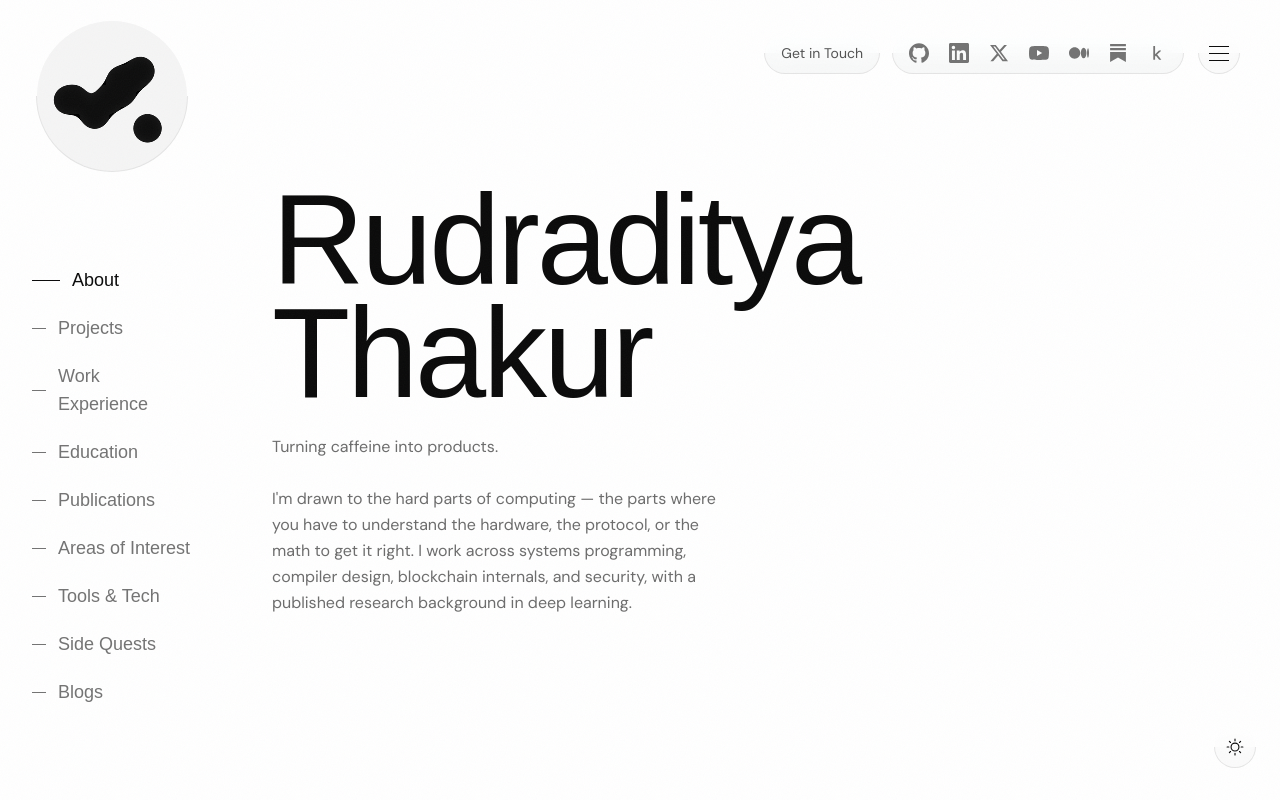
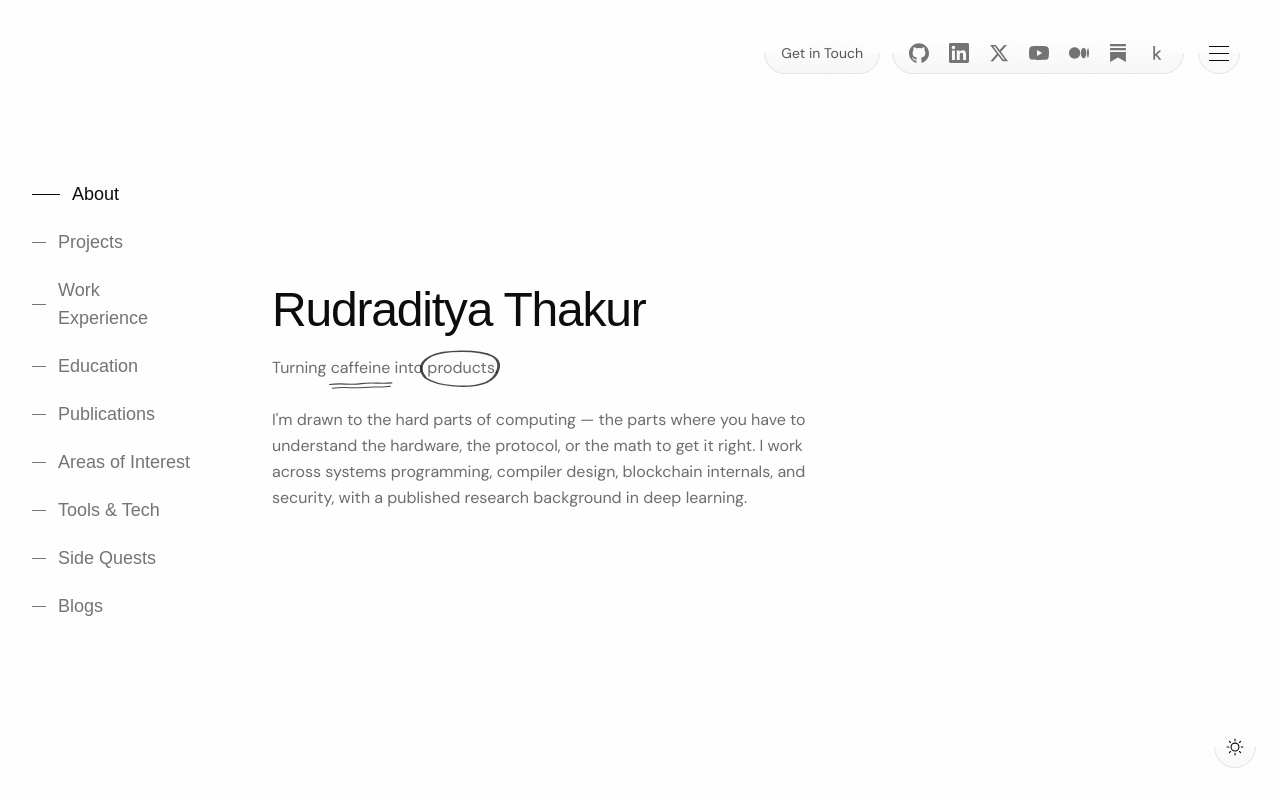
Before and after one commit to rudraditya21/rudraditya21.github.io, a Next.js app: page / in a window 1280 px wide. Shown: the top 800 px of the page. Built offline with nearby package versions, Linux system fonts and the light colour scheme; a web font is replaced by a local one.

Commit message:
updated: about section

```diff
--- a/app/page.tsx
+++ b/app/page.tsx
@@ -1,7 +1,6 @@
 'use client'
 
 import { useState, useEffect, useRef, useCallback } from 'react'
-import gsap from 'gsap'
 import LoadingScreen from '@/components/loading-screen'
 import WorkExperience from '@/components/work-experience'
 import Education from '@/components/education'
@@ -27,85 +26,6 @@ const navItems = [
   { label: 'Side Quests',       id: 'quests' },
   { label: 'Blogs',             id: 'writing' },
 ]
-
-const BLOB_COUNT = 9
-const BLOB_SIZE  = 20 // % of container
-
-function randomInCircle(maxR: number) {
-  const angle = Math.random() * Math.PI * 2
-  const r = Math.sqrt(Math.random()) * maxR
-  return { x: Math.cos(angle) * r, y: Math.sin(angle) * r }
-}
-
-function BlobAvatar() {
-  const containerRef = useRef<HTMLDivElement>(null)
-  const blobRefs    = useRef<(HTMLDivElement | null)[]>([])
-
-  useEffect(() => {
-    const container = containerRef.current
-    if (!container) return
-    const size   = container.offsetWidth
-    const blobPx = size * BLOB_SIZE / 100
-    const maxR   = size / 2 - blobPx / 2 - 4
-
-    function wander(el: HTMLDivElement) {
-      const { x, y } = randomInCircle(maxR)
-      gsap.to(el, {
-        x, y,
-        duration: 0.5 + Math.random() * 0.9,
-        ease: 'power1.inOut',
-        onComplete: () => wander(el),
-      })
-    }
-
-    blobRefs.current.forEach((el, i) => {
-      if (!el) return
-      const start = randomInCircle(maxR)
-      gsap.set(el, { x: start.x, y: start.y })
-      setTimeout(() => wander(el), i * 80)
-    })
-
-    return () => { blobRefs.current.forEach(el => el && gsap.killTweensOf(el)) }
-  }, [])
-
-  return (
-    <div
-      className="relative aspect-square w-full rounded-full p-px"
-      style={{ background: 'linear-gradient(to bottom, transparent 50%, var(--border) 50%)' }}
-    >
-    <div ref={containerRef} className="relative h-full w-full overflow-hidden rounded-full bg-muted">
-      {/* Gooey filter: blur → alpha threshold → blobs merge when touching */}
-      <svg style={{ position: 'absolute', width: 0, height: 0 }}>
-        <defs>
-          <filter id="goo">
-            <feGaussianBlur in="SourceGraphic" stdDeviation="6" result="blur" />
-            <feColorMatrix in="blur" mode="matrix"
-              values="1 0 0 0 0  0 1 0 0 0  0 0 1 0 0  0 0 0 22 -10"
-            />
-          </filter>
-        </defs>
-      </svg>
-
-      {/* Filter wrapper — does not include the circle border/bg */}
-      <div className="absolute inset-0" style={{ filter: 'url(#goo)' }}>
-        {Array.from({ length: BLOB_COUNT }, (_, i) => (
-          <div
-            key={i}
-            ref={el => { blobRefs.current[i] = el }}
-            className="absolute rounded-full bg-foreground"
-            style={{
-              width:  `${BLOB_SIZE}%`,
-              height: `${BLOB_SIZE}%`,
-              top:  `${50 - BLOB_SIZE / 2}%`,
-              left: `${50 - BLOB_SIZE / 2}%`,
-            }}
-          />
-        ))}
-      </div>
-    </div>
-    </div>
-  )
-}
 
 const EMAIL = 'mr.rudradityathakur@gmail.com'
 
@@ -195,10 +115,6 @@ export default function Home() {
 
       {/* Fixed left sidebar */}
       <aside className="fixed left-0 top-0 z-40 hidden h-screen w-56 flex-col lg:flex">
-        <div className="px-9 pt-5">
-          <BlobAvatar />
-        </div>
-
         <nav className="my-auto flex flex-col gap-5 px-8">
           {navItems.map(({ label, id }) => {
             const active = activeSection === id
@@ -257,22 +173,28 @@ export default function Home() {
       <div className="lg:ml-56">
         <section id="about" className="flex min-h-svh items-center px-12 py-20">
           <div>
-            <div className="mb-8 w-24 sm:w-28 md:w-32 lg:hidden">
-              <BlobAvatar />
-            </div>
             <h1
-              className="mb-6 leading-[0.88] tracking-tight text-[3rem] sm:text-[4rem] md:text-[6rem] lg:text-[clamp(7rem,10vw,10rem)]"
+              className="mb-6 whitespace-nowrap leading-[0.88] tracking-tight text-[clamp(1.15rem,calc((100vw-20rem)/18),3rem)]"
               style={{ fontFamily: 'var(--font-unbounded)' }}
             >
-              <span className="block" style={fadeUp(0)}>Rudraditya</span>
-              <span className="block" style={fadeUp(130)}>Thakur</span>
+              <span style={fadeUp(0)}>Rudraditya</span>{' '}
+              <span style={fadeUp(130)}>Thakur</span>
             </h1>
 
             <p
-              className="max-w-md text-base text-foreground/60 leading-relaxed"
+              className="max-w-md text-base leading-relaxed text-foreground/60 lg:max-w-[34rem]"
               style={{ fontFamily: 'var(--font-inter)', ...fadeUp(260) }}
             >
-              Turning caffeine into products.
+              Turning <span className="relative inline-block">caffeine
+                <svg className="pointer-events-none absolute -bottom-[0.55em] -left-[4%] h-[0.52em] w-[110%] text-foreground/75" viewBox="0 0 100 20" fill="none" preserveAspectRatio="none" aria-hidden="true">
+                  <path d="M3 6C20 2 34 8 51 4s29 1 46-2" stroke="currentColor" strokeWidth="2.8" strokeLinecap="round" />
+                  <path d="M7 15c18-4 33 1 48-2s27 1 40-3" stroke="currentColor" strokeWidth="2.4" strokeLinecap="round" />
+                </svg>
+              </span> into <span className="relative inline-block">products
+                <svg className="pointer-events-none absolute -inset-y-[28%] -left-[14%] h-[156%] w-[128%] text-foreground/75" viewBox="0 0 100 100" fill="none" preserveAspectRatio="none" aria-hidden="true">
+                  <path d="M15 20C29 5 70 3 86 20c13 15 7 51-7 65-20 17-57 9-70-11C0 52 3 34 15 20Z" stroke="currentColor" strokeWidth="3.2" strokeLinecap="round" />
+                </svg>
+              </span>.
               <br /><br />
               I'm drawn to the hard parts of computing — the parts where you have to understand the hardware, the protocol, or the math to get it right. I work across systems programming, compiler design, blockchain internals, and security, with a published research background in deep learning.
             </p>
```
